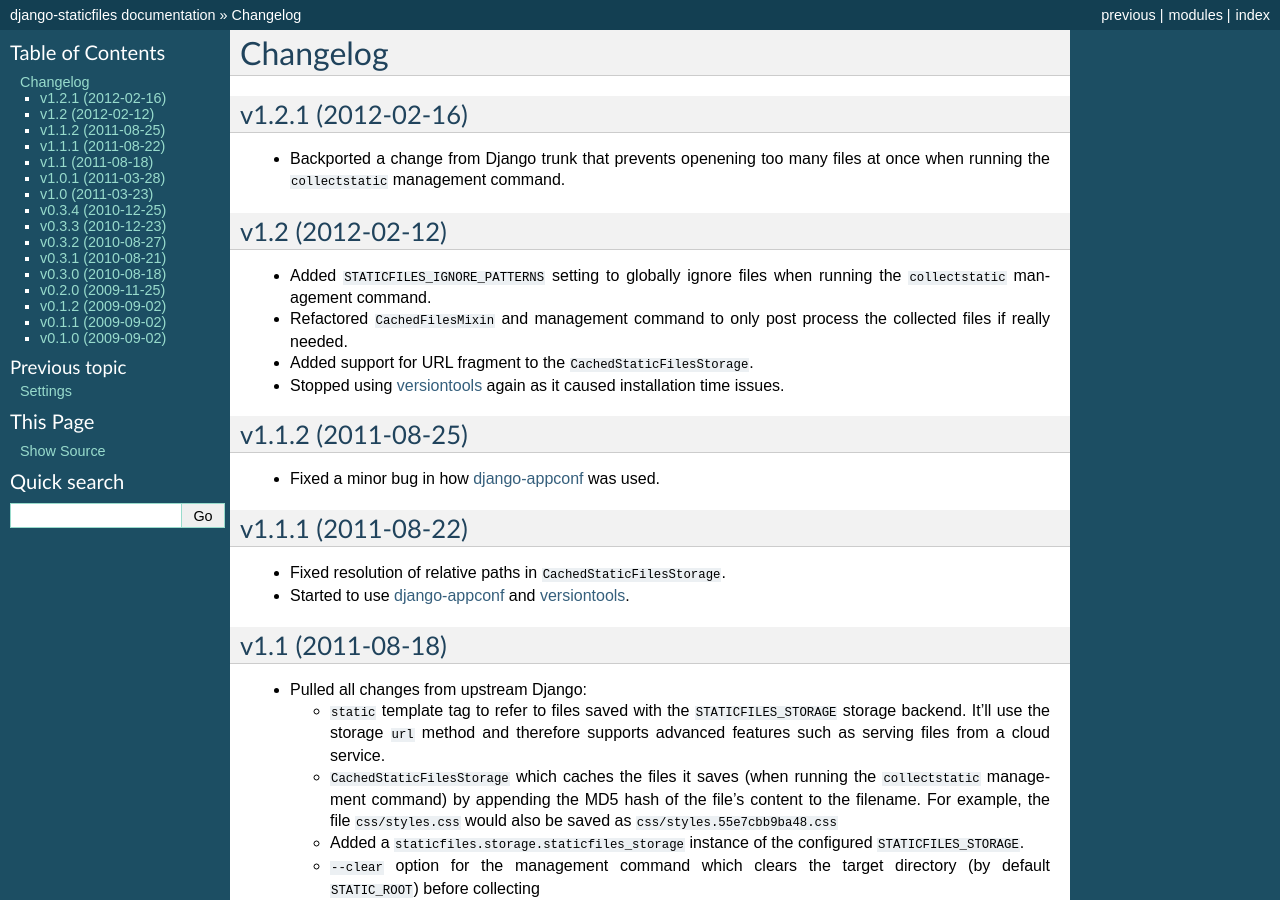
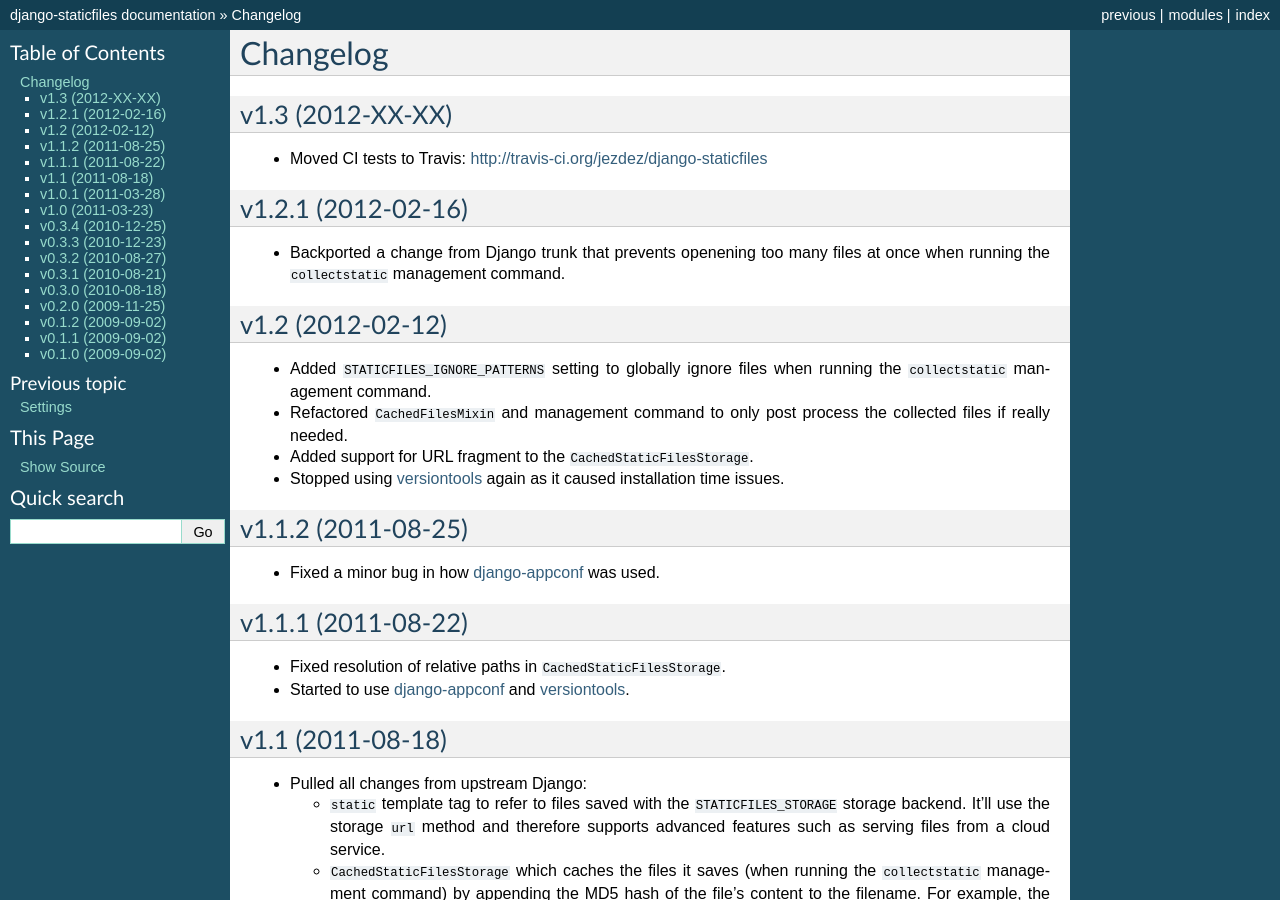
Before and after one commit to jezdez/django-staticfiles, a Sphinx documentation site: the page built from docs/changelog.rst, in a window 1280 px wide and 900 px high. Built offline with Sphinx 7.4.7, drawn with Linux system fonts in a browser that asks for light colours; the version number could not be read and is left out.

Commit message:
Updated changelog.

```diff
--- a/docs/changelog.rst
+++ b/docs/changelog.rst
@@ -1,5 +1,10 @@
 Changelog
 =========
+
+v1.3 (2012-XX-XX)
+-------------------
+
+* Moved CI tests to Travis: http://travis-ci.org/jezdez/django-staticfiles
 
 v1.2.1 (2012-02-16)
 -------------------
```
